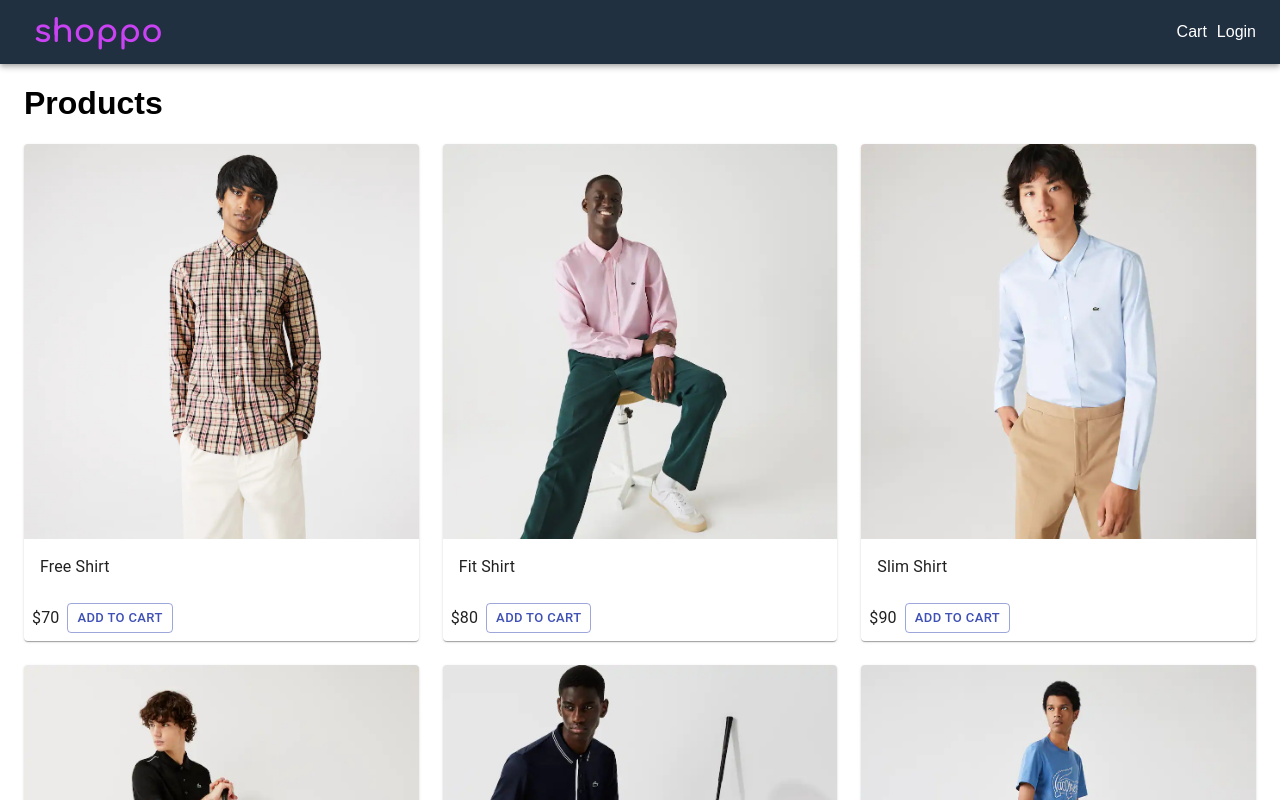
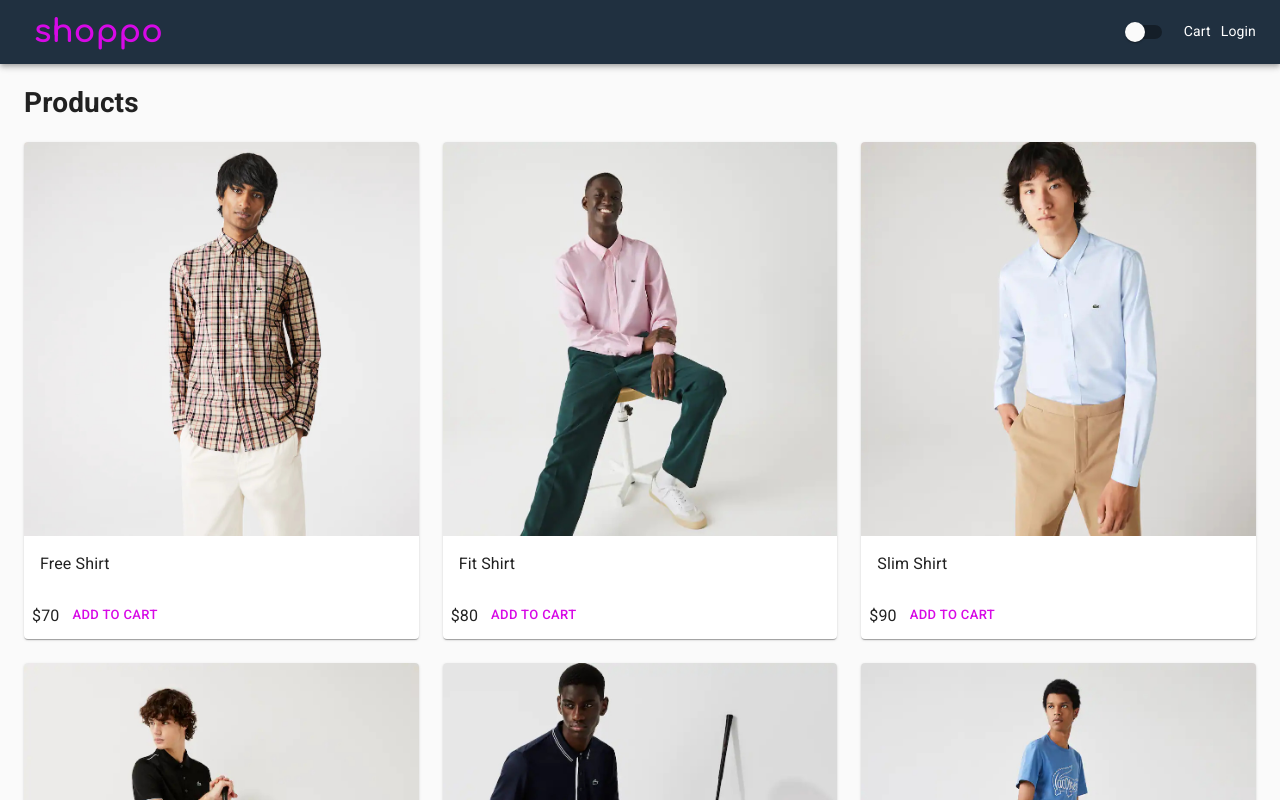
Before and after one commit to ZbigniewSk/next-shoppo2022v1, a Next.js app: page / in a window 1280 px wide. Shown: the top 800 px of the page. Built offline with nearby package versions, Linux system fonts and the light colour scheme.

Commit message:
10, 11 - add material ui theme, create aplication context

```diff
--- a/components/Layout.js
+++ b/components/Layout.js
@@ -1,32 +1,93 @@
 import {
   AppBar,
   Container,
+  createTheme,
+  CssBaseline,
   Link,
+  NoSsr,
+  Switch,
+  ThemeProvider,
   Toolbar,
   Typography,
 } from '@material-ui/core';
+import Cookies from 'js-cookie';
 import Head from 'next/head';
 import NextLink from 'next/link';
-import React from 'react';
+import React, { useContext } from 'react';
+import { Store } from '../utils/Store';
 import useStyles from '../utils/styles';
 
 export default function Layout({ title, description, children }) {
+  const { state, dispatch } = useContext(Store);
+  const { darkMode } = state;
+  const theme = createTheme({
+    typography: {
+      h1: {
+        fontSize: '1.6rem',
+        fontWeight: 400,
+        margin: '1rem 0',
+      },
+      h2: {
+        fontSize: '1.4rem',
+        fontWeight: 400,
+        margin: '1rem 0',
+      },
+      body1: {
+        fontWeight: 'normal',
+      },
+    },
+    palette: {
+      type: darkMode ? 'dark' : 'light',
+      primary: {
+        // main: '#2e0aad',
+        main: '#d709e6',
+      },
+      secondary: {
+        main: '#41e8e8',
+      },
+      // type: 'dark',
+      // primary: {
+      //   main: '#bff257',
+      // },
+      // secondary: {
+      //   main: '#abd6ce',
+      // },
+    },
+  });
+
   const classes = useStyles();
+
+  const darkModeChangeHandler = () => {
+    dispatch({ type: darkMode ? 'DARK_MODE_OFF' : 'DARK_MODE_ON' });
+    const newDarkMode = !darkMode;
+    Cookies.set('darkMode', newDarkMode ? 'ON' : 'OFF');
+  };
+
   return (
     <div>
       <Head>
         <title>{title ? `${title} - Shoppo` : 'Shoppo'}</title>
         {description && <meta name="description" content={description}></meta>}
       </Head>
+      <ThemeProvider theme={theme}>
+        <CssBaseline />
         <AppBar position="static" className={classes.navbar}>
           <Toolbar>
             <NextLink href="/" passHref>
               <Link underline="none">
-              <Typography className={classes.brand}>shoppo</Typography>
+                <Typography className={classes.brand} color="primary">
+                  shoppo
+                </Typography>
               </Link>
             </NextLink>
             <div className={classes.grow}></div>
             <div>
+              <NoSsr>
+                <Switch
+                  checked={darkMode}
+                  onChange={darkModeChangeHandler}
+                ></Switch>
+              </NoSsr>
               <NextLink href="/cart" passHref>
                 <Link>Cart</Link>
               </NextLink>
@@ -40,6 +101,7 @@
         <footer className={classes.footer}>
           <Typography>All rights reserved. Next Shoppo.</Typography>
         </footer>
+      </ThemeProvider>
     </div>
   );
 }
--- a/package.json
+++ b/package.json
@@ -10,6 +10,7 @@
   },
   "dependencies": {
     "@material-ui/core": "^4.12.4",
+    "js-cookie": "^3.0.1",
     "next": "12.3.1",
     "react": "18.2.0",
     "react-dom": "18.2.0"
--- a/pages/_app.js
+++ b/pages/_app.js
@@ -1,5 +1,6 @@
 import { useEffect } from 'react';
 import '../styles/globals.css';
+import { StoreProvider } from '../utils/Store';
 
 function MyApp({ Component, pageProps }) {
   useEffect(() => {
@@ -8,7 +9,11 @@
       jssStyles.parentElement.removeChild(jssStyles);
     }
   }, []);
-  return <Component {...pageProps} />;
+  return (
+    <StoreProvider>
+      <Component {...pageProps} />
+    </StoreProvider>
+  );
 }
 
 export default MyApp;
--- a/pages/_document.js
+++ b/pages/_document.js
@@ -6,7 +6,16 @@
   render() {
     return (
       <Html lang="en">
-        <Head></Head>
+        <Head>
+          <link
+            rel="stylesheet"
+            href="https://fonts.googleapis.com/css2?family=Comfortaa:wght@300;400;500;600;700&display=swap"
+          />
+          <link
+            rel="stylesheet"
+            href="https://fonts.googleapis.com/css2?family=Roboto:wght@300;400;500;600;700&display=swap"
+          />
+        </Head>
         <body>
           <Main />
           <NextScript />
--- a/pages/index.js
+++ b/pages/index.js
@@ -35,7 +35,7 @@
                 </NextLink>
                 <CardActions>
                   <Typography>${product.price}</Typography>
-                  <Button size="small" color="primary" variant="outlined">
+                  <Button size="small" color="primary" variant="text">
                     Add to cart
                   </Button>
                 </CardActions>
--- a/pages/product/[slug].js
+++ b/pages/product/[slug].js
@@ -45,7 +45,9 @@
         <Grid item md={3} xs={12}>
           <List>
             <ListItem>
-              <Typography component="h1">{product.name}</Typography>
+              <Typography component="h1" variant="h1">
+                {product.name}
+              </Typography>
             </ListItem>
             <ListItem>
               <Typography>Category: {product.category}</Typography>
@@ -89,7 +91,7 @@
                 </Grid>
               </ListItem>
               <ListItem>
-                <Button fullWidth variant="outlined" color="primary">
+                <Button fullWidth variant="text" color="primary">
                   Add to cart
                 </Button>
               </ListItem>
--- a/styles/globals.css
+++ b/styles/globals.css
@@ -1,12 +1,10 @@
-@import url('https://fonts.googleapis.com/css2?family=Comfortaa:wght@300;400;500;600;700&display=swap');
-
 html,
 body {
   padding: 0;
   margin: 0;
-  /* font-family: -apple-system, BlinkMacSystemFont, Segoe UI, Roboto, Oxygen,
-    Ubuntu, Cantarell, Fira Sans, Droid Sans, Helvetica Neue, sans-serif; */
-    font-family: Arial, Helvetica, sans-serif
+  font-family: -apple-system, BlinkMacSystemFont, Segoe UI, Roboto, Oxygen,
+    Ubuntu, Cantarell, Fira Sans, Droid Sans, Helvetica Neue, sans-serif;
+
 }
 
 a {
--- /dev/null
+++ b/utils/Store.js
@@ -0,0 +1,24 @@
+import Cookies from 'js-cookie';
+import { createContext, useReducer } from 'react';
+
+export const Store = createContext();
+const initialState = {
+  darkMode: Cookies.get('darkMode') === 'ON' ? true : false,
+};
+
+function reducer(state, action) {
+  switch (action.type) {
+    case 'DARK_MODE_ON':
+      return { ...state, darkMode: true };
+    case 'DARK_MODE_OFF':
+      return { ...state, darkMode: false };
+    default:
+      return state;
+  }
+}
+
+export function StoreProvider(props) {
+  const [state, dispatch] = useReducer(reducer, initialState);
+  const value = { state, dispatch };
+  return <Store.Provider value={value}>{props.children}</Store.Provider>;
+}
--- a/utils/styles.js
+++ b/utils/styles.js
@@ -15,7 +15,6 @@
     fontFamily: 'Comfortaa, cursive',
     fontWeight: 'bold',
     fontSize: '2rem',
-    color: '#cb42f5',
   },
   main: {
     minHeight: '80vh',
```
Also changed, not shown: .eslintrc.json, 1 other file (tests, documents, lock files or other folders). Lines whose indentation alone changed are shown as unchanged.
